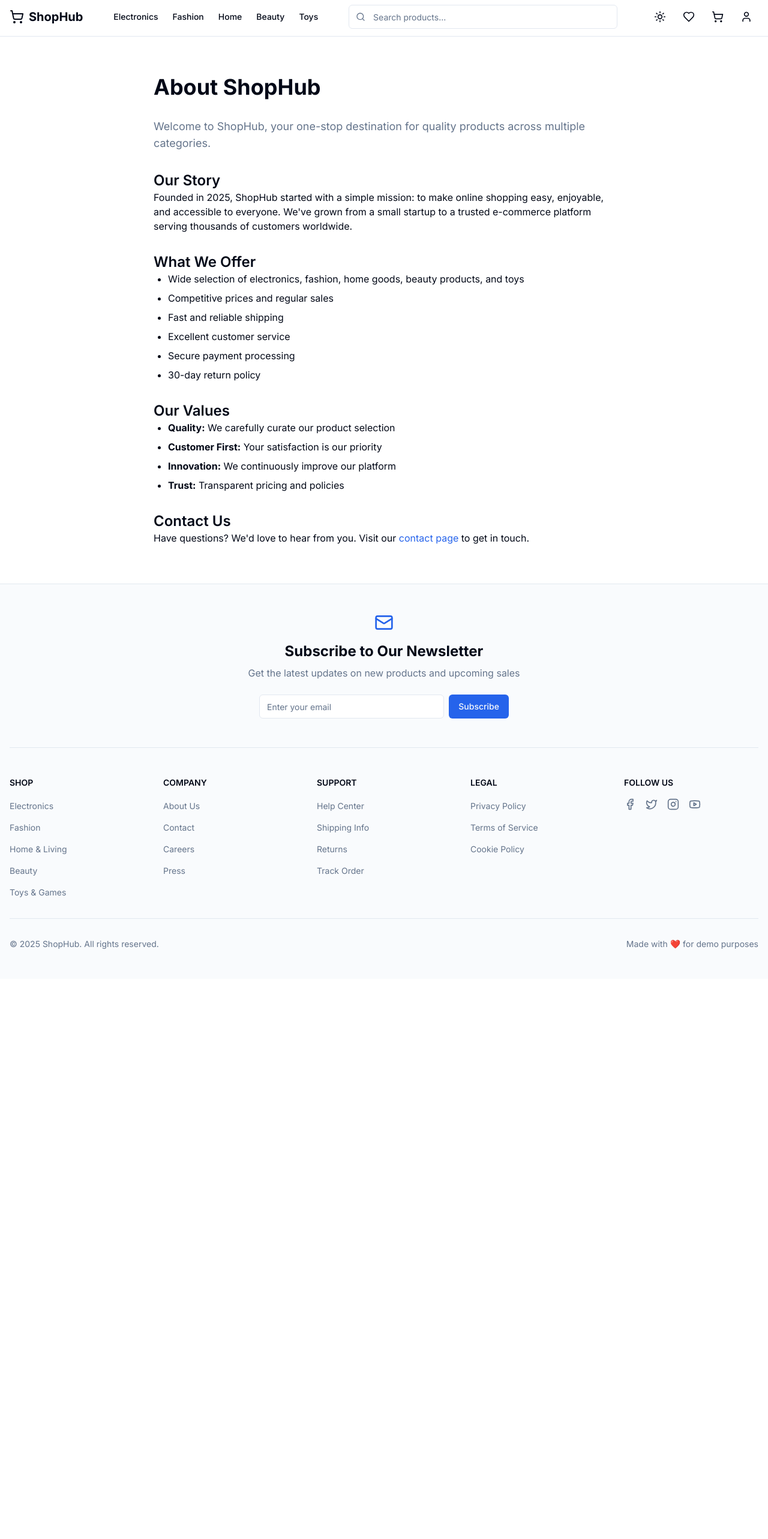
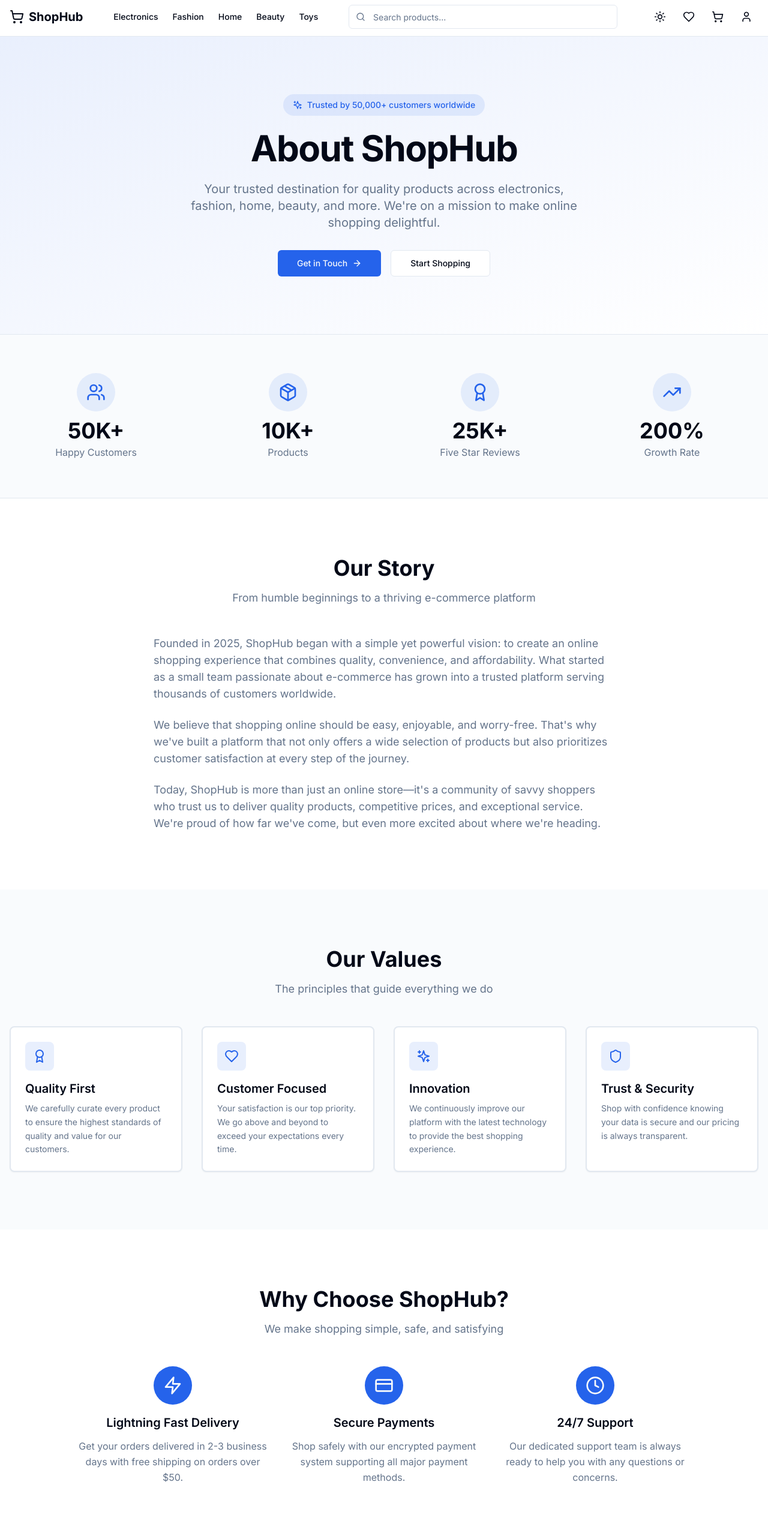
Before and after one commit to ehsandc/E-commerce-WebShop, a Next.js app: page /about in a window 1280 px wide. Shown: the part 40-2606 px from the top of the page at 60% size. Before the commit the page ends 1672 px from the top, so only its background shows below. Built offline with nearby package versions, Linux system fonts and the light colour scheme.

Commit message:
Redesign About page with modern layout, stats, values, and features sections

```diff
--- a/src/app/about/page.tsx
+++ b/src/app/about/page.tsx
@@ -1,46 +1,218 @@
+import Link from 'next/link';
+import {
+  ShoppingBag,
+  Users,
+  TrendingUp,
+  Award,
+  Zap,
+  Heart,
+  Shield,
+  Sparkles,
+  ArrowRight,
+  Package,
+  Clock,
+  CreditCard
+} from 'lucide-react';
+import { Button } from '@/components/ui/button';
+import { Card, CardContent } from '@/components/ui/card';
+
 export default function AboutPage() {
+  const stats = [
+    { icon: Users, label: 'Happy Customers', value: '50K+' },
+    { icon: Package, label: 'Products', value: '10K+' },
+    { icon: Award, label: 'Five Star Reviews', value: '25K+' },
+    { icon: TrendingUp, label: 'Growth Rate', value: '200%' },
+  ];
+
+  const values = [
+    {
+      icon: Award,
+      title: 'Quality First',
+      description: 'We carefully curate every product to ensure the highest standards of quality and value for our customers.'
+    },
+    {
+      icon: Heart,
+      title: 'Customer Focused',
+      description: 'Your satisfaction is our top priority. We go above and beyond to exceed your expectations every time.'
+    },
+    {
+      icon: Sparkles,
+      title: 'Innovation',
+      description: 'We continuously improve our platform with the latest technology to provide the best shopping experience.'
+    },
+    {
+      icon: Shield,
+      title: 'Trust & Security',
+      description: 'Shop with confidence knowing your data is secure and our pricing is always transparent.'
+    }
+  ];
+
+  const features = [
+    {
+      icon: Zap,
+      title: 'Lightning Fast Delivery',
+      description: 'Get your orders delivered in 2-3 business days with free shipping on orders over $50.'
+    },
+    {
+      icon: CreditCard,
+      title: 'Secure Payments',
+      description: 'Shop safely with our encrypted payment system supporting all major payment methods.'
+    },
+    {
+      icon: Clock,
+      title: '24/7 Support',
+      description: 'Our dedicated support team is always ready to help you with any questions or concerns.'
+    }
+  ];
+
   return (
-    <div className="container mx-auto px-4 py-16">
+    <div className="flex flex-col">
+      {/* Hero Section */}
+      <section className="relative bg-gradient-to-br from-primary/10 via-primary/5 to-background py-16 sm:py-20 md:py-24">
+        <div className="container mx-auto px-4">
+          <div className="mx-auto max-w-4xl text-center">
+            <div className="mb-6 inline-flex items-center gap-2 rounded-full bg-primary/10 px-4 py-2 text-sm font-medium text-primary">
+              <Sparkles className="h-4 w-4" />
+              <span>Trusted by 50,000+ customers worldwide</span>
+            </div>
+            <h1 className="mb-6 text-4xl font-bold tracking-tight sm:text-5xl md:text-6xl">
+              About ShopHub
+            </h1>
+            <p className="mx-auto mb-8 max-w-2xl text-lg text-muted-foreground sm:text-xl">
+              Your trusted destination for quality products across electronics, fashion, home, beauty, and more.
+              We're on a mission to make online shopping delightful.
+            </p>
+            <div className="flex flex-col items-center justify-center gap-4 sm:flex-row">
+              <Button size="lg" asChild>
+                <Link href="/contact">
+                  Get in Touch
+                  <ArrowRight className="ml-2 h-4 w-4" />
+                </Link>
+              </Button>
+              <Button size="lg" variant="outline" asChild>
+                <Link href="/">Start Shopping</Link>
+              </Button>
+            </div>
+          </div>
+        </div>
+      </section>
+
+      {/* Stats Section */}
+      <section className="border-y bg-muted/40 py-12 sm:py-16">
+        <div className="container mx-auto px-4">
+          <div className="grid grid-cols-2 gap-6 sm:gap-8 md:grid-cols-4">
+            {stats.map((stat, index) => (
+              <div key={index} className="text-center">
+                <div className="mx-auto mb-3 flex h-12 w-12 items-center justify-center rounded-full bg-primary/10 text-primary sm:h-16 sm:w-16">
+                  <stat.icon className="h-6 w-6 sm:h-8 sm:w-8" />
+                </div>
+                <div className="text-2xl font-bold sm:text-3xl md:text-4xl">{stat.value}</div>
+                <div className="mt-1 text-sm text-muted-foreground sm:text-base">{stat.label}</div>
+              </div>
+            ))}
+          </div>
+        </div>
+      </section>
+
+      {/* Our Story */}
+      <section className="py-16 sm:py-20 md:py-24">
+        <div className="container mx-auto px-4">
           <div className="mx-auto max-w-3xl">
-        <h1 className="mb-8 text-4xl font-bold">About ShopHub</h1>
-
-        <div className="prose dark:prose-invert">
+            <div className="mb-12 text-center">
+              <h2 className="mb-4 text-3xl font-bold sm:text-4xl">Our Story</h2>
               <p className="text-lg text-muted-foreground">
-            Welcome to ShopHub, your one-stop destination for quality products across multiple categories.
+                From humble beginnings to a thriving e-commerce platform
               </p>
-
-          <h2 className="mt-8 text-2xl font-semibold">Our Story</h2>
+            </div>
+            <div className="space-y-6 text-base leading-relaxed text-muted-foreground sm:text-lg">
               <p>
-            Founded in 2025, ShopHub started with a simple mission: to make online shopping easy,
-            enjoyable, and accessible to everyone. We've grown from a small startup to a trusted
-            e-commerce platform serving thousands of customers worldwide.
+                Founded in 2025, ShopHub began with a simple yet powerful vision: to create an online shopping
+                experience that combines quality, convenience, and affordability. What started as a small team
+                passionate about e-commerce has grown into a trusted platform serving thousands of customers worldwide.
               </p>
-
-          <h2 className="mt-8 text-2xl font-semibold">What We Offer</h2>
-          <ul className="list-disc pl-6 space-y-2">
-            <li>Wide selection of electronics, fashion, home goods, beauty products, and toys</li>
-            <li>Competitive prices and regular sales</li>
-            <li>Fast and reliable shipping</li>
-            <li>Excellent customer service</li>
-            <li>Secure payment processing</li>
-            <li>30-day return policy</li>
-          </ul>
-
-          <h2 className="mt-8 text-2xl font-semibold">Our Values</h2>
-          <ul className="list-disc pl-6 space-y-2">
-            <li><strong>Quality:</strong> We carefully curate our product selection</li>
-            <li><strong>Customer First:</strong> Your satisfaction is our priority</li>
-            <li><strong>Innovation:</strong> We continuously improve our platform</li>
-            <li><strong>Trust:</strong> Transparent pricing and policies</li>
-          </ul>
-
-          <h2 className="mt-8 text-2xl font-semibold">Contact Us</h2>
               <p>
-            Have questions? We'd love to hear from you. Visit our{' '}
-            <a href="/contact" className="text-primary hover:underline">contact page</a> to get in touch.
+                We believe that shopping online should be easy, enjoyable, and worry-free. That's why we've built
+                a platform that not only offers a wide selection of products but also prioritizes customer
+                satisfaction at every step of the journey.
+              </p>
+              <p>
+                Today, ShopHub is more than just an online store—it's a community of savvy shoppers who trust
+                us to deliver quality products, competitive prices, and exceptional service. We're proud of how
+                far we've come, but even more excited about where we're heading.
               </p>
             </div>
           </div>
         </div>
+      </section>
+
+      {/* Values Section */}
+      <section className="bg-muted/40 py-16 sm:py-20 md:py-24">
+        <div className="container mx-auto px-4">
+          <div className="mb-12 text-center">
+            <h2 className="mb-4 text-3xl font-bold sm:text-4xl">Our Values</h2>
+            <p className="text-lg text-muted-foreground">
+              The principles that guide everything we do
+            </p>
+          </div>
+          <div className="grid gap-6 sm:gap-8 md:grid-cols-2 lg:grid-cols-4">
+            {values.map((value, index) => (
+              <Card key={index} className="border-2 transition-all hover:border-primary hover:shadow-lg">
+                <CardContent className="p-6">
+                  <div className="mb-4 flex h-12 w-12 items-center justify-center rounded-lg bg-primary/10 text-primary">
+                    <value.icon className="h-6 w-6" />
+                  </div>
+                  <h3 className="mb-2 text-xl font-semibold">{value.title}</h3>
+                  <p className="text-sm text-muted-foreground leading-relaxed">{value.description}</p>
+                </CardContent>
+              </Card>
+            ))}
+          </div>
+        </div>
+      </section>
+
+      {/* Features Section */}
+      <section className="py-16 sm:py-20 md:py-24">
+        <div className="container mx-auto px-4">
+          <div className="mb-12 text-center">
+            <h2 className="mb-4 text-3xl font-bold sm:text-4xl">Why Choose ShopHub?</h2>
+            <p className="text-lg text-muted-foreground">
+              We make shopping simple, safe, and satisfying
+            </p>
+          </div>
+          <div className="mx-auto grid max-w-5xl gap-8 md:grid-cols-3">
+            {features.map((feature, index) => (
+              <div key={index} className="text-center">
+                <div className="mx-auto mb-4 flex h-16 w-16 items-center justify-center rounded-full bg-primary text-primary-foreground">
+                  <feature.icon className="h-8 w-8" />
+                </div>
+                <h3 className="mb-3 text-xl font-semibold">{feature.title}</h3>
+                <p className="text-muted-foreground leading-relaxed">{feature.description}</p>
+              </div>
+            ))}
+          </div>
+        </div>
+      </section>
+
+      {/* CTA Section */}
+      <section className="border-y bg-primary py-16 text-primary-foreground sm:py-20">
+        <div className="container mx-auto px-4 text-center">
+          <h2 className="mb-4 text-3xl font-bold sm:text-4xl">Ready to Start Shopping?</h2>
+          <p className="mb-8 text-lg text-primary-foreground/90">
+            Discover amazing products at unbeatable prices. Join thousands of happy customers today!
+          </p>
+          <div className="flex flex-col items-center justify-center gap-4 sm:flex-row">
+            <Button size="lg" variant="secondary" asChild>
+              <Link href="/">
+                Browse Products
+                <ShoppingBag className="ml-2 h-4 w-4" />
+              </Link>
+            </Button>
+            <Button size="lg" variant="outline" className="border-primary-foreground text-primary-foreground hover:bg-primary-foreground hover:text-primary" asChild>
+              <Link href="/contact">Contact Us</Link>
+            </Button>
+          </div>
+        </div>
+      </section>
+    </div>
   );
 }
```
Lines whose indentation alone changed are shown as unchanged.
